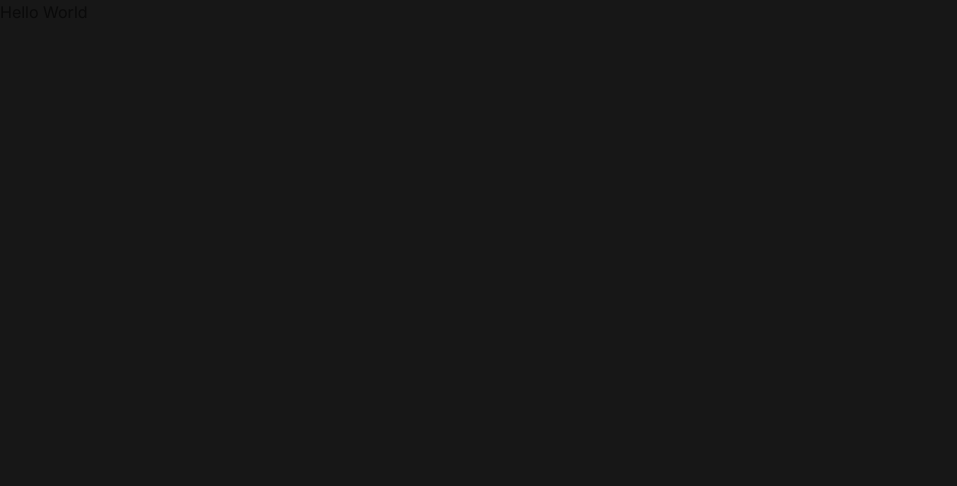
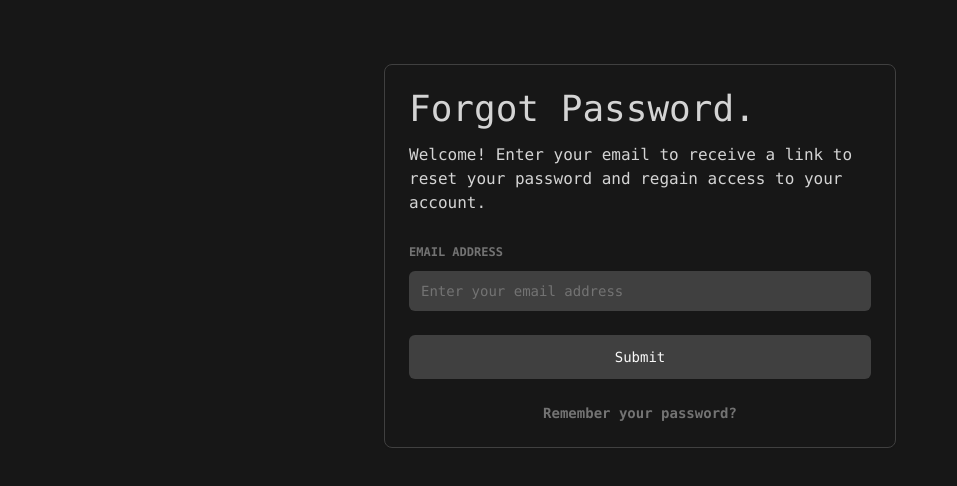
Before and after one commit to WannaCry081/AuthenticationSystem-Next, a Next.js app: page /forgot-password in a window 1280 px wide. Shown: the top 486 px of the page, without its empty margins (0-957 px from the left). Built offline with nearby package versions, Linux system fonts and the light colour scheme.

Commit message:
Update ui in forgot-password

```diff
--- a/src/app/(auth)/forgot-password/page.tsx
+++ b/src/app/(auth)/forgot-password/page.tsx
@@ -1,9 +1,103 @@
 "use client";
 
-export default function ForgotPasswordPage() {
+import * as Yup from "yup";
+import { yupResolver } from "@hookform/resolvers/yup";
+import Link from "next/link";
+import {
+  Card,
+  CardContent,
+  CardFooter,
+  CardHeader
+} from "@/components/ui/card";
+import {
+  Form,
+  FormControl,
+  FormField,
+  FormItem,
+  FormLabel,
+  FormMessage
+} from "@/components/ui/form";
+import { useForm } from "react-hook-form";
+import { Input } from "@/components/ui/input";
+import { Button } from "@/components/ui/button";
+
+
+const formSchema = Yup.object({
+  email : Yup.string()
+    .required("Email Address is required.")
+    .email("Invalid Email Address")
+    .min(5, "Email Address must be at least 5 characters.")
+    .max(100, "Email Address can be at most 100 characters."),
+});
+
+
+export default function LoginPage() {
+
+  const form = useForm({
+    resolver: yupResolver(formSchema),
+    defaultValues: {
+      email: "",
+    },
+  });
+
+  const onSubmit = (values: any) => {
+    alert(values.email);
+  };
+
   return (
-    <section>
-      <h1>Hello World</h1>
+    <section className="p-4 sm:p-6 md:p-8 relative top-8 bg-inherit">
+      <Card className="mx-auto max-w-lg bg-neutral-900 border border-neutral-700 text-neutral-300 font-mono">
+        <CardHeader>
+          <h1 className="text-2xl sm:text-4xl">Forgot Password.</h1>
+          <p className="pt-2">
+            Welcome! Enter your email to receive a link to reset your password and regain access to your account.
+          </p>
+        </CardHeader>
+        <CardContent>
+          <Form {...form}>
+            <form
+              onSubmit={form.handleSubmit(onSubmit)}
+              className="space-y-4">
+              <FormField
+                control={form.control}
+                name="email"
+                render={({ field }) => (
+                  <FormItem>
+                    <FormLabel className="uppercase text-xs font-bold text-neutral-500">
+                      Email Address
+                    </FormLabel>
+                    <FormControl>
+                      <Input
+                        minLength={5}
+                        maxLength={101}
+                        className="bg-neutral-700 border-0"
+                        placeholder="Enter your email address"
+                        {...field}
+                      />
+                    </FormControl>
+                    <FormMessage />
+                  </FormItem>
+                )}
+              />
+
+              <div className="pt-2">
+                <Button
+                  type="submit"
+                  size="lg"
+                  className="bg-neutral-700 w-full hover:bg-neutral-800">
+                    Submit
+                </Button>
+              </div>
+
+            </form>
+          </Form>
+        </CardContent>
+        <CardFooter>
+          <Link href="/login" className="text-sm text-neutral-500 text-center w-full font-semibold hover:text-neutral-300">
+            Remember your password?
+          </Link>
+        </CardFooter>
+      </Card>
     </section>
   );
 }
--- a/src/app/(auth)/login/page.tsx
+++ b/src/app/(auth)/login/page.tsx
@@ -54,7 +54,7 @@ export default function LoginPage() {
       <Card className="mx-auto max-w-lg bg-neutral-900 border border-neutral-700 text-neutral-300 font-mono">
         <CardHeader>
           <h1 className="text-2xl sm:text-5xl">Login.</h1>
-          <p className="py-2">Welcome back! Sign in with your verified email and password to access your account.</p>
+          <p className="pt-2">Welcome back! Sign in with your verified email and password to access your account.</p>
         </CardHeader>
         <CardContent>
           <Form {...form}>
--- a/src/app/(auth)/register/page.tsx
+++ b/src/app/(auth)/register/page.tsx
@@ -142,7 +142,7 @@ export default function LoginPage() {
                     <FormControl>
                       <PasswordInput
                         className="bg-neutral-700 border-0"
-                        placeholder="Re-enter your Password"
+                        placeholder="Re-enter your password"
                         field={field} />
                     </FormControl>
                     <FormMessage />
```
